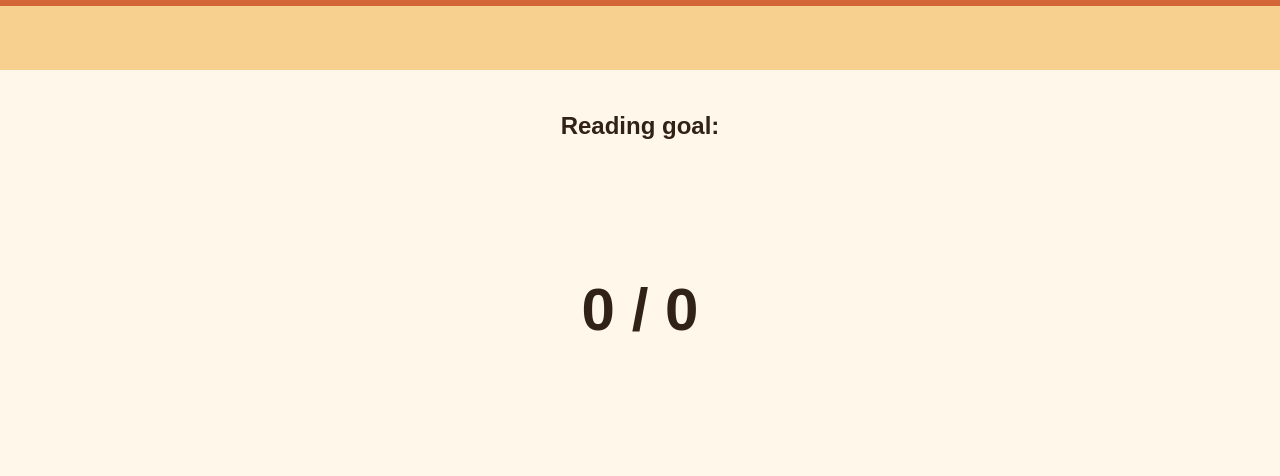
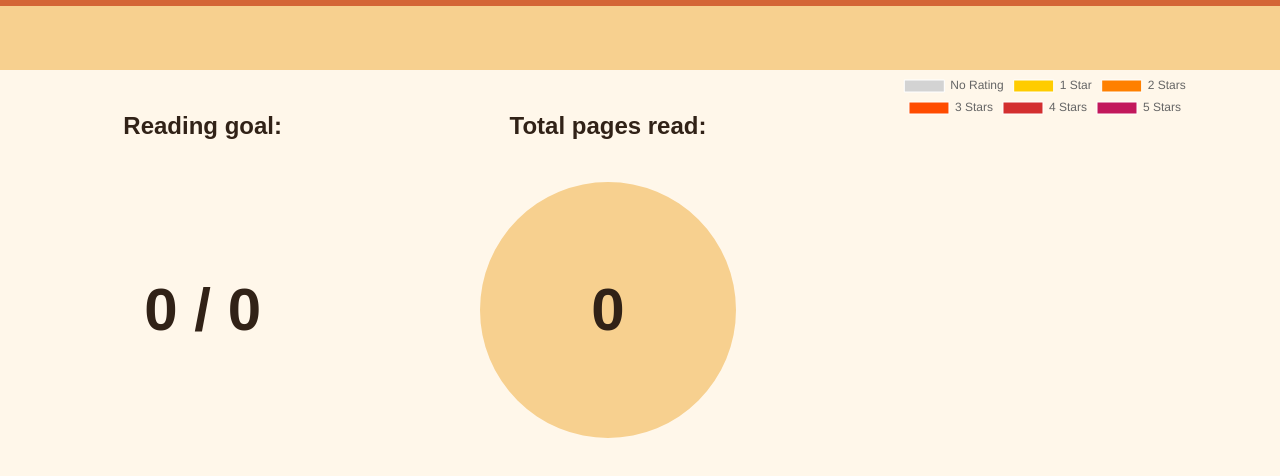
Before and after one commit to Lorena-Cec/Shelfie-web, a Next.js app: page /challenge in a window 1280 px wide. Shown: the part 208-684 px from the top of the page. Built offline with nearby package versions, Linux system fonts and the light colour scheme; no server answers.

Commit message:
rating pie chart add

```diff
--- a/modules/profilePage/components/PagesChart.tsx
+++ b/modules/profilePage/components/PagesChart.tsx
@@ -0,0 +1,49 @@
+import React from "react";
+import { Doughnut } from "react-chartjs-2";
+import { Chart as ChartJS, ArcElement, Tooltip, Legend } from "chart.js";
+
+ChartJS.register(ArcElement, Tooltip, Legend);
+
+interface PagesChartProps {
+  pagesRead: number;
+}
+
+const PagesChart: React.FC<PagesChartProps> = ({ pagesRead }) => {
+  const data = {
+    labels: [],
+    datasets: [
+      {
+        data: [1],
+        backgroundColor: ["#F7D08Fff"],
+        borderWidth: 0,
+      },
+    ],
+  };
+
+  const options = {
+    responsive: true,
+    plugins: {
+      legend: {
+        display: false,
+      },
+      tooltip: {
+        enabled: false,
+      },
+    },
+    cutout: "0%",
+  };
+
+  return (
+    <div className="w-1/5 mx-auto text-center">
+      <p className="text-2xl font-bold py-10">Total pages read:</p>
+      <div className="relative">
+        <Doughnut data={data} options={options} />
+        <p className="absolute inset-0 flex items-center justify-center text-6xl font-bold">
+          {pagesRead}
+        </p>
+      </div>
+    </div>
+  );
+};
+
+export default PagesChart;
--- /dev/null
+++ b/modules/profilePage/components/RatingsChart.tsx
@@ -0,0 +1,70 @@
+/* eslint-disable @typescript-eslint/no-explicit-any */
+import React, { useEffect, useState } from "react";
+import { Doughnut } from "react-chartjs-2";
+import { Chart as ChartJS, ArcElement, Tooltip, Legend } from "chart.js";
+
+ChartJS.register(ArcElement, Tooltip, Legend);
+
+interface ChallengeScreenProps {
+  readBooks: Array<any>;
+}
+
+const RatingPieChart: React.FC<ChallengeScreenProps> = ({ readBooks }) => {
+  // Broj knjiga za svaku ocenu
+  const [ratingData, setRatingData] = useState([0, 0, 0, 0, 0, 0]);
+
+  useEffect(() => {
+    // Funkcija za računanje distribucije ocjena
+    const ratingsCount = [0, 0, 0, 0, 0, 0]; // Za 0, 1, 2, 3, 4, 5 ocjena
+    readBooks.forEach((book) => {
+      const rating = book.rating; // Pretpostavljamo da je rating broj između 0 i 5
+      if (rating === undefined) {
+        ratingsCount[0] += 1; // Ako nema ratinga, ide u 0
+      } else {
+        ratingsCount[rating] += 1; // Ako ima rating, inkrementiraj odgovarajući broj
+      }
+    });
+
+    setRatingData(ratingsCount);
+  }, [readBooks]);
+
+  const data = {
+    labels: ["No Rating", "1 Star", "2 Stars", "3 Stars", "4 Stars", "5 Stars"],
+    datasets: [
+      {
+        label: "Book Ratings",
+        data: ratingData, // Ovo je niz sa brojem knjiga po ratingu
+        backgroundColor: [
+          "#D3D3D3",
+          "#FFCC00",
+          "#FF8000",
+          "#FF4C00",
+          "#D32F2F",
+          "#C2185B",
+        ],
+        borderWidth: 1,
+      },
+    ],
+  };
+
+  const options = {
+    responsive: true,
+    plugins: {
+      legend: {
+        position: "top" as const,
+      },
+      tooltip: {
+        enabled: true,
+      },
+    },
+    cutout: "70%",
+  };
+
+  return (
+    <div className="w-1/4 mx-auto">
+      <Doughnut data={data} options={options} />
+    </div>
+  );
+};
+
+export default RatingPieChart;
--- a/modules/profilePage/screens/ChallengeScreen.tsx
+++ b/modules/profilePage/screens/ChallengeScreen.tsx
@@ -1,15 +1,19 @@
+/* eslint-disable @typescript-eslint/no-explicit-any */
 import React, { useEffect, useState } from "react";
 import NavBar from "@/components/NavBar";
 import { ProfileData, useFirestore } from "@/modules/profilePage";
 import { auth } from "@/lib/firebaseConfig";
 import { onAuthStateChanged } from "firebase/auth";
 import DonutChart from "../components/DonutChart";
+import PagesChart from "../components/PagesChart";
+import RatingPieChart from "../components/RatingsChart";
 
 const ChallengeScreen: React.FC = () => {
   const { getProfileData, getReadBooksThisYear } = useFirestore();
   const [profileData, setProfileData] = useState<ProfileData>({});
   const [userId, setUserId] = useState<string | null>(null);
   const [readBooks, setReadBooks] = useState([]);
+  const [pagesRead, setPagesRead] = useState<number>(0);
 
   useEffect(() => {
     const unsubscribe = onAuthStateChanged(auth, (user) => {
@@ -32,6 +36,20 @@ const ChallengeScreen: React.FC = () => {
     if (!userId) return;
     const fetchedReadBooks = await getReadBooksThisYear(userId);
     setReadBooks(fetchedReadBooks);
+
+    const totalPages = fetchedReadBooks.reduce(
+      (
+        total: any,
+        book: {
+          pagesTotal: any;
+        }
+      ) => {
+        return total + (book.pagesTotal || 0); // Ako nema pageCount, dodaj 0
+      },
+      0
+    );
+    setPagesRead(totalPages);
+
     const data = await getProfileData(userId);
     if (data) {
       setProfileData(data);
@@ -53,10 +71,14 @@ const ChallengeScreen: React.FC = () => {
         </div>
         <div className="bg-orange-700 w-full h-16 flex items-center flex-col"></div>
       </div>
-      <DonutChart
-        booksRead={readBooks.length}
-        readingGoal={profileData.booksToRead ?? 0}
-      />
+      <div className="flex">
+        <DonutChart
+          booksRead={readBooks.length}
+          readingGoal={profileData.booksToRead ?? 0}
+        />
+        <PagesChart pagesRead={pagesRead} />
+        <RatingPieChart readBooks={readBooks} />
+      </div>
     </div>
   );
 };
```
